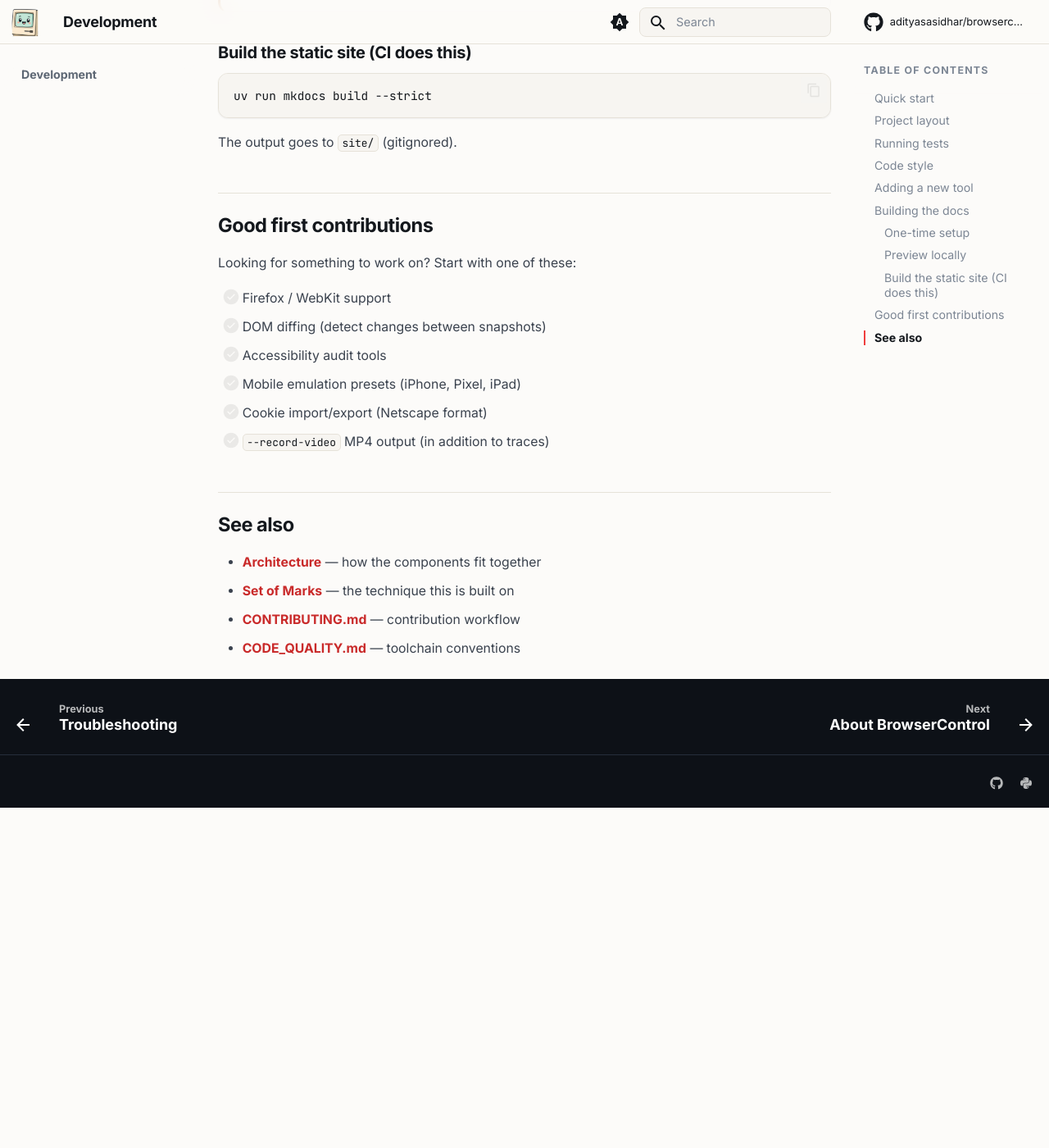
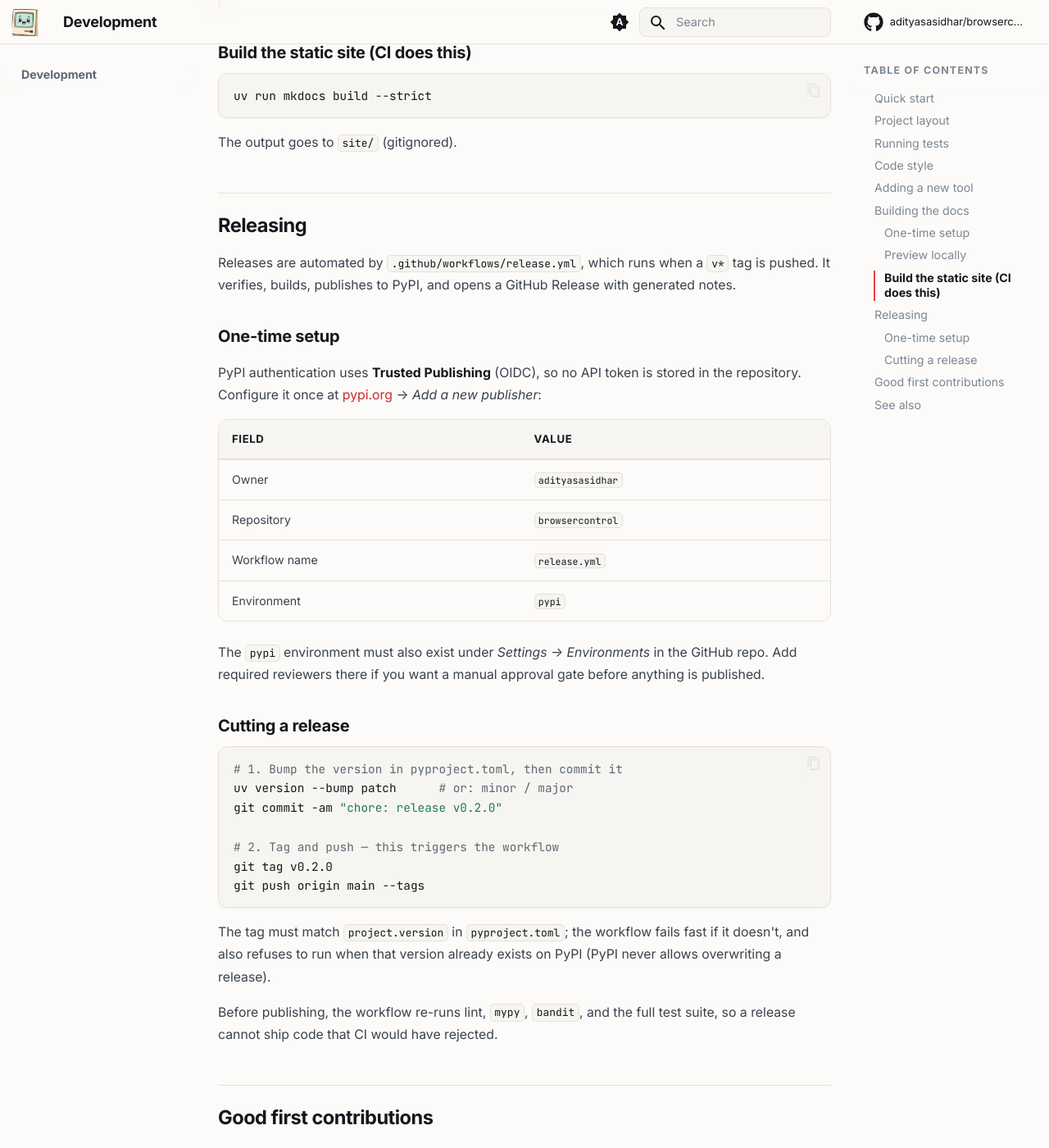
Before and after one commit to adityasasidhar/browsercontrol, an MkDocs documentation site: the page built from docs/development.md, in a window 1280 px wide and 1400 px high, scrolled down 4425 px. Shown: the whole window at 82% size. Built offline with MkDocs 1.6.1 and Material for MkDocs 9.7.7, drawn with Linux system fonts in a browser that asks for light colours; comment, search, counter and statistics services are not loaded; before the commit the page ends 5410 px from its top, so only the background shows below that.

Commit message:
ci: automate PyPI releases on version tags
Releases were built and uploaded by hand. Add a tag-triggered workflow that
verifies, builds, publishes and announces a release.

- verify: fail fast when the tag does not match project.version, or when that
  version is already on PyPI (which never allows overwriting a release), then
  re-run lint, mypy, bandit and the test suite so a release cannot ship code
  that CI would have rejected.
- build: uv build, validate metadata with twine check, upload as an artifact.
- publish: upload that exact artifact via PyPI Trusted Publishing (OIDC), so
  no long-lived API token is stored in the repository.
- github-release: create the GitHub Release with generated notes and attach
  the distributions.

Permissions default to contents: read and are widened per job only where
needed. Document the one-time trusted publisher setup and the release steps
in docs/development.md.

Co-Authored-By: Claude Opus 5 <noreply@anthropic.com>
Claude-Session: https://claude.ai/code/session_01FJuhgQDgVdX9dkVYjS9ihc

````diff
--- a/docs/development.md
+++ b/docs/development.md
@@ -167,6 +167,49 @@ uv run mkdocs build --strict
 
 The output goes to `site/` (gitignored).
 
+## Releasing
+
+Releases are automated by `.github/workflows/release.yml`, which runs when a
+`v*` tag is pushed. It verifies, builds, publishes to PyPI, and opens a GitHub
+Release with generated notes.
+
+### One-time setup
+
+PyPI authentication uses **Trusted Publishing** (OIDC), so no API token is
+stored in the repository. Configure it once at
+[pypi.org](https://pypi.org/manage/project/browsercontrol/settings/publishing/)
+→ *Add a new publisher*:
+
+| Field | Value |
+| --- | --- |
+| Owner | `adityasasidhar` |
+| Repository | `browsercontrol` |
+| Workflow name | `release.yml` |
+| Environment | `pypi` |
+
+The `pypi` environment must also exist under *Settings → Environments* in the
+GitHub repo. Add required reviewers there if you want a manual approval gate
+before anything is published.
+
+### Cutting a release
+
+```bash
+# 1. Bump the version in pyproject.toml, then commit it
+uv version --bump patch      # or: minor / major
+git commit -am "chore: release v0.2.0"
+
+# 2. Tag and push — this triggers the workflow
+git tag v0.2.0
+git push origin main --tags
+```
+
+The tag must match `project.version` in `pyproject.toml`; the workflow fails
+fast if it doesn't, and also refuses to run when that version already exists on
+PyPI (PyPI never allows overwriting a release).
+
+Before publishing, the workflow re-runs lint, `mypy`, `bandit`, and the full
+test suite, so a release cannot ship code that CI would have rejected.
+
 ## Good first contributions
 
 Looking for something to work on? Start with one of these:
````
Also changed, not shown: 1 other file.
